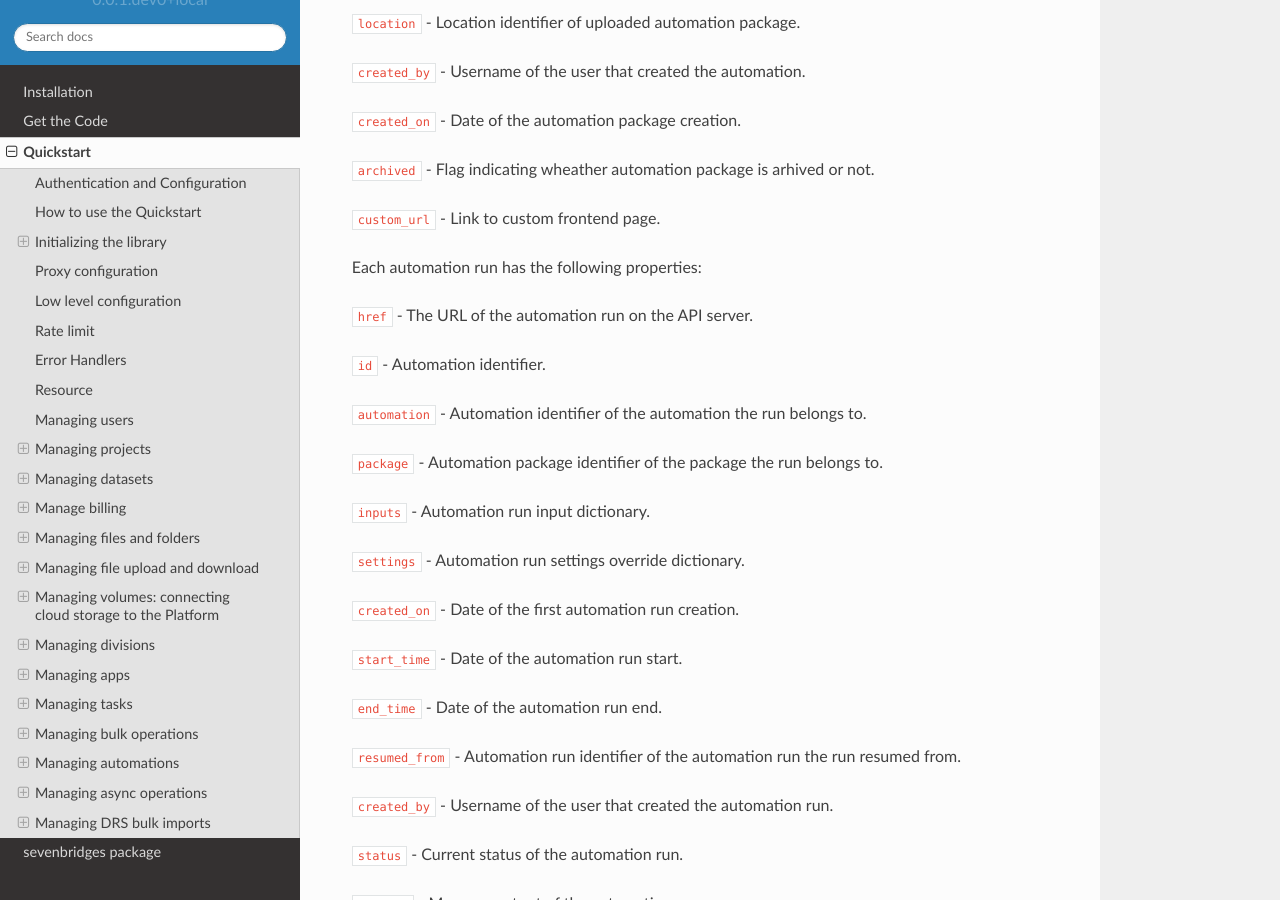
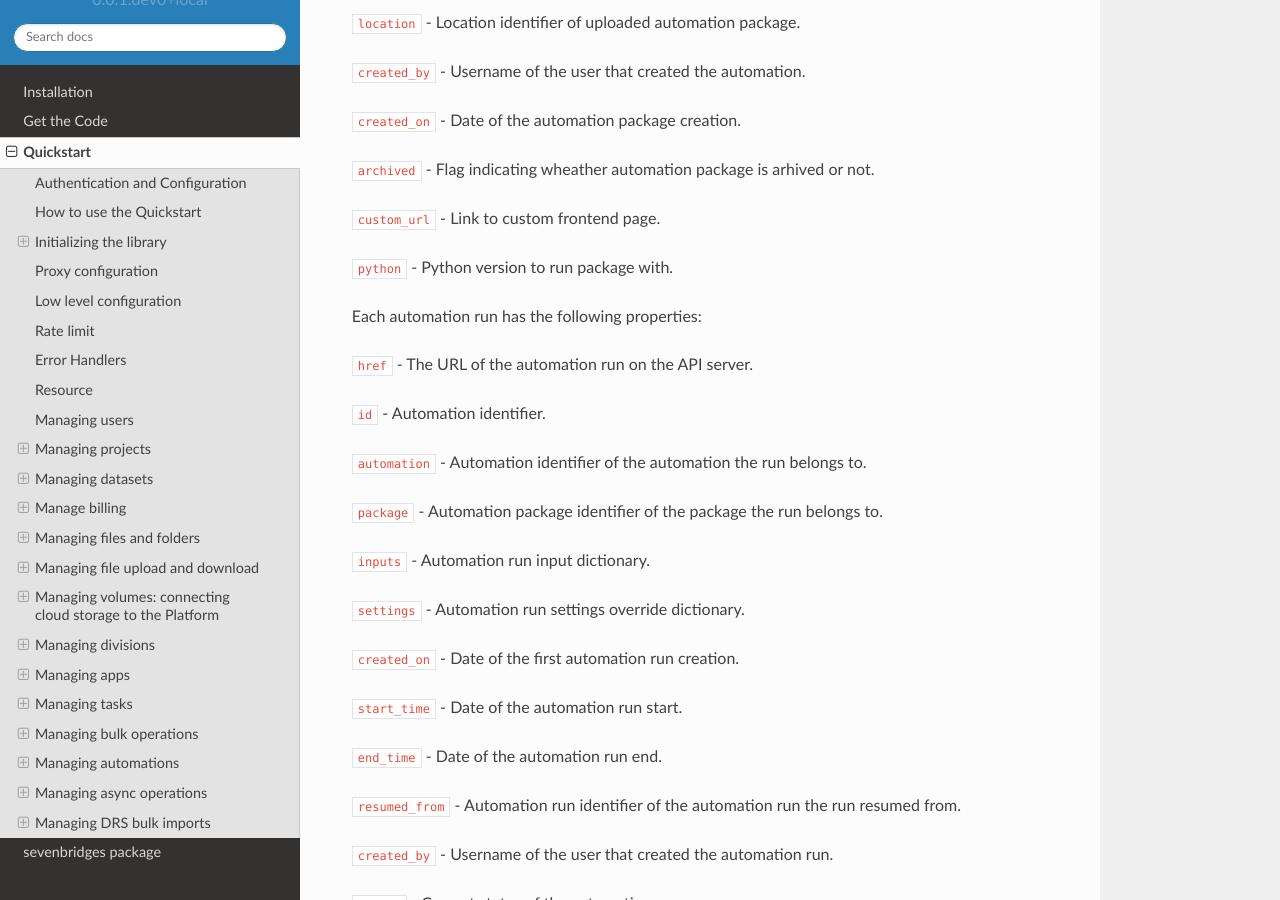
Before and after one commit to sbg/sevenbridges-python, a Sphinx documentation site: the page built from docs/quickstart.rst, in a window 1280 px wide and 900 px high, scrolled down 37743 px. Built offline with Sphinx 7.4.7 and the Read the Docs theme 2.0.0, drawn with Linux system fonts in a browser that asks for light colours.

Commit message:
GLOB-2993 update quickstart

```diff
--- a/docs/quickstart.rst
+++ b/docs/quickstart.rst
@@ -1803,6 +1803,8 @@ Each automation package has the following properties:
 ``archived`` - Flag indicating wheather automation package is arhived or not.
 
 ``custom_url`` - Link to custom frontend page.
+
+``python`` - Python version to run package with.
 
 Each automation run has the following properties:
 
```
